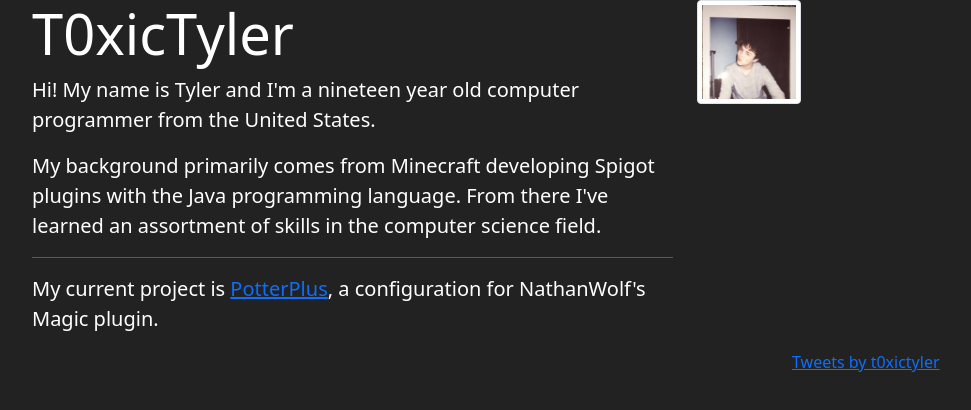
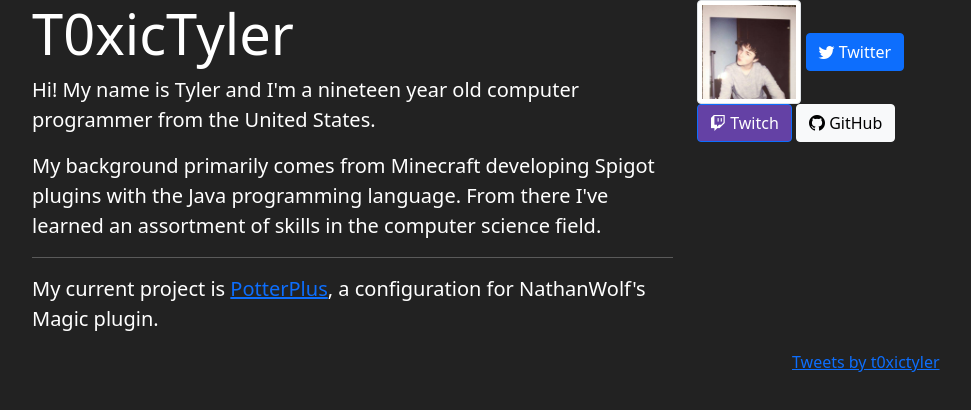
Before and after one commit to T0xicTyler/t0xictyler.github.io, a plain HTML site: page index.html in a window 1280 px wide. Shown: the whole page, without its empty margins (50-1021 px from the left). Drawn offline with nearby package versions, Linux system fonts and the light colour scheme.

Commit message:
Put buttons back

```diff
--- a/index.html
+++ b/index.html
@@ -24,6 +24,10 @@
         </div>
         <div class="col-sm-12 col-lg-3">
           <img src="img/me.jpg" alt="Picture of Toxic Tyler" class="img-thumbnail" style="width:40%;height:auto;">
+
+          <a href="https://twitter.com/t0xictyler" class="btn btn-primary" target="_blank"><i class="bi-twitter"></i> Twitter</a>
+          <a href="https://twitch.com/t0xictyler" class="btn btn-primary twitch-purple" target="_blank"><i class="bi-twitch"></i> Twitch</a>
+          <a href="https://github.com/grisstyl" class="btn btn-light" target="_blank"><i class="bi-github"></i> GitHub</a>
         </div>
       </div>
     </div>
```
